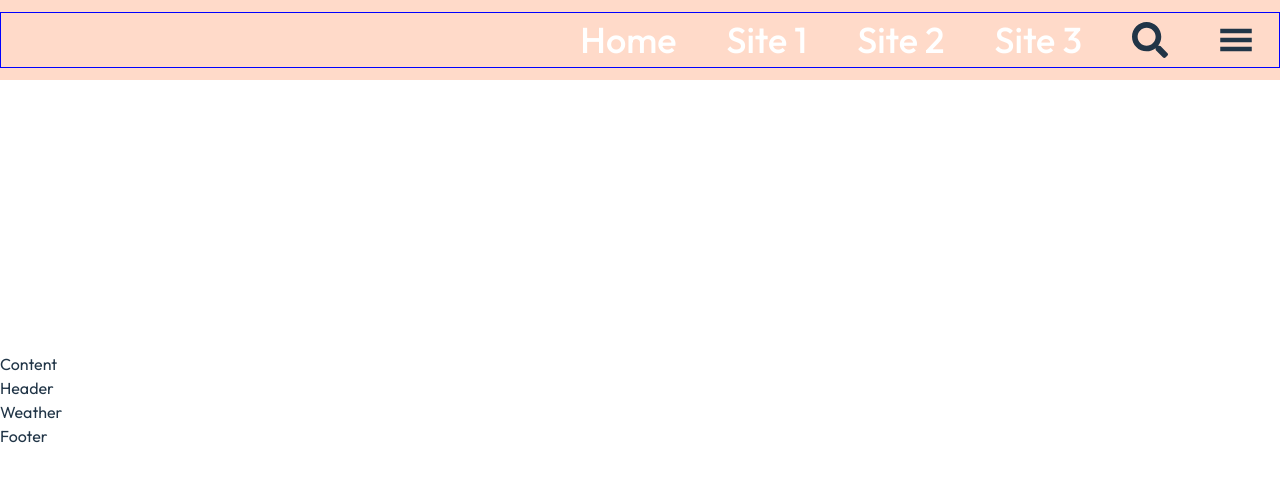
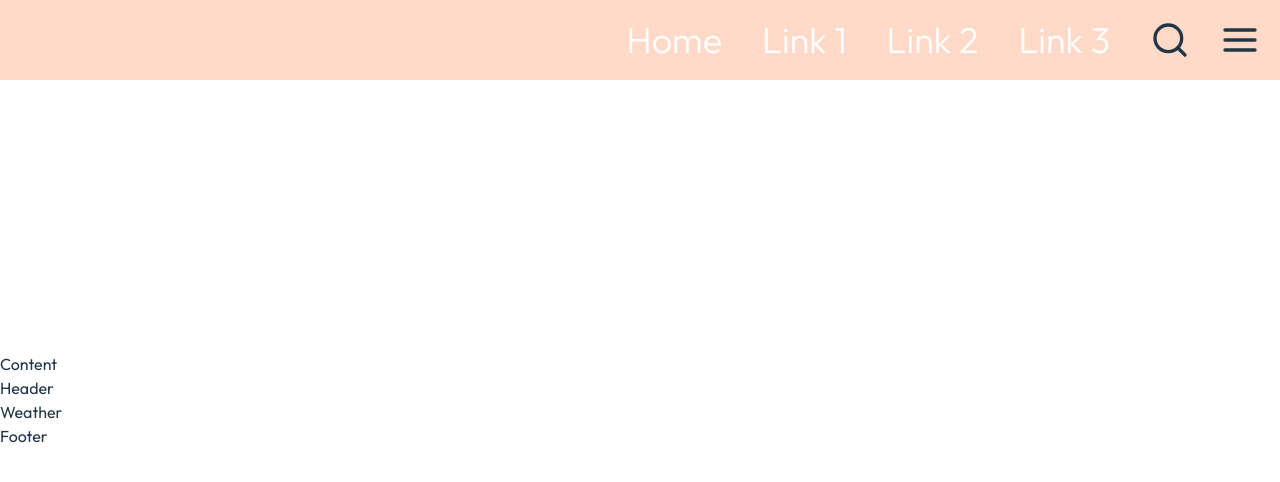
Before and after one commit to jhn322/holmsund-information, a React (Vite) app: page / in a window 1280 px wide. Shown: the top 482 px of the page. Built offline with nearby package versions, Linux system fonts and the light colour scheme.

Commit message:
worked on the nav styling and to conditionally render a mobile friendly menu

```diff
--- a/src/App.jsx
+++ b/src/App.jsx
@@ -14,9 +14,9 @@ const App = () => {
           <Routes>
             <Route>
               <Route path="/" element={<Content />} />
-              <Route path="/site1" element={<Content page="site1" />} />
-              <Route path="/site2" element={<Content page="site2" />} />
-              <Route path="/site3" element={<Content page="site3" />} />
+              <Route path="/link1" element={<Content page="link1" />} />
+              <Route path="/link2" element={<Content page="link2" />} />
+              <Route path="/link3" element={<Content page="link3" />} />
             </Route>
           </Routes>
         </nav>
--- a/src/components/Navigation.jsx
+++ b/src/components/Navigation.jsx
@@ -1,44 +1,112 @@
-import React from "react";
+import React, { useState } from "react";
 import { NavLink } from "react-router-dom";
 import styles from "../styles/Navigation.module.css";
-import { GiHamburgerMenu } from "react-icons/gi";
-import { FaSearch } from "react-icons/fa";
+import { FiMenu, FiSearch, FiX } from "react-icons/fi";
 
 const Navigation = () => {
+  const [isMenuOpen, setIsMenuOpen] = useState(false);
+
+  const toggleMenu = () => {
+    setIsMenuOpen(!isMenuOpen);
+  };
+
   return (
     <nav>
-      <div className={styles.navContainer}>
+      <div
+        className={`${styles.navContainer} ${
+          isMenuOpen ? styles.menuOpen : ""
+        }`}
+      >
         <div className={styles.navItems}>
-          <ul className={styles.navList}>
+          <ul
+            className={`${styles.navList} ${isMenuOpen ? styles.menuOpen : ""}`}
+          >
             <li>
-              <NavLink to="/" activeClassName={styles.active}>
+              <NavLink
+                to="/"
+                activeClassName={styles.active}
+                className={`${styles.navLink} ${
+                  isMenuOpen ? styles.menuOpen : ""
+                }`}
+              >
                 Home
               </NavLink>
             </li>
             <li>
-              <NavLink to="/site1" activeClassName={styles.active}>
-                Site 1
+              <NavLink
+                to="/link1"
+                activeClassName={styles.active}
+                className={`${styles.navLink} ${
+                  isMenuOpen ? styles.menuOpen : ""
+                }`}
+              >
+                Link 1
               </NavLink>
             </li>
             <li>
-              <NavLink to="/site2" activeClassName={styles.active}>
-                Site 2
+              <NavLink
+                to="/link2"
+                activeClassName={styles.active}
+                className={`${styles.navLink} ${
+                  isMenuOpen ? styles.menuOpen : ""
+                }`}
+              >
+                Link 2
               </NavLink>
             </li>
             <li>
-              <NavLink to="/site3" activeClassName={styles.active}>
-                Site 3
+              <NavLink
+                to="/link3"
+                activeClassName={styles.active}
+                className={`${styles.navLink} ${
+                  isMenuOpen ? styles.menuOpen : ""
+                }`}
+              >
+                Link 3
+              </NavLink>
+            </li>
+          </ul>
+          <div
+            className={`${styles.navIcons} ${
+              isMenuOpen ? styles.menuOpen : ""
+            }`}
+          >
+            <div className={styles.search}>
+              <FiSearch />
+            </div>
+            <FiMenu onClick={toggleMenu} />
+          </div>
+        </div>
+      </div>
+      {isMenuOpen && (
+        <div className={styles.menuWrapper} onClick={toggleMenu}>
+          <div className={styles.closeIcon}>
+            <FiX />
+          </div>
+          <ul className={styles.openMenu}>
+            <li>
+              <NavLink to="/" activeclassname={styles.active}>
+                Home
               </NavLink>
             </li>
             <li>
-              <FaSearch />
+              <NavLink to="/link1" activeclassname={styles.active}>
+                Link 1
+              </NavLink>
             </li>
             <li>
-              <GiHamburgerMenu />
+              <NavLink to="/link2" activeclassname={styles.active}>
+                Link 2
+              </NavLink>
+            </li>
+            <li>
+              <NavLink to="/link3" activeclassname={styles.active}>
+                Link 3
+              </NavLink>
             </li>
           </ul>
         </div>
-      </div>
+      )}
     </nav>
   );
 };
--- a/src/styles/Navigation.module.css
+++ b/src/styles/Navigation.module.css
@@ -18,7 +18,7 @@ li {
   align-items: flex-end;
   justify-content: center;
   width: 100%;
-  height: 10vh;
+  height: 7vh;
   position: fixed;
   top: 0;
   background-color: rgba(255, 193, 165, 0.6);
@@ -30,7 +30,6 @@ li {
   flex-direction: row;
   justify-content: flex-end;
   width: 100%;
-  border: 1px solid blue;
 }
 
 /* Text links in nav */
@@ -44,7 +43,7 @@ li {
 
 /* Nav icons */
 .navList li svg {
-  font-size: 36px;
+  font-size: 34px;
   cursor: pointer;
   transition: color 0.3s;
 }
@@ -53,16 +52,127 @@ li {
 .navList li {
   display: flex;
   align-items: center;
-  margin: 0 25px;
+  margin: 0 15px;
   font-size: 36px;
 }
 
 .navList li a {
   color: #fff;
   transition: color 0.3s;
+  font-weight: 300;
 }
 
 .navList li:hover a,
 .navList li:hover svg {
   color: rgb(255, 100, 29);
 }
+
+.navLink {
+  display: none;
+}
+
+.navIcons {
+  display: flex;
+  justify-content: center;
+  align-items: center;
+  margin: 0 20px;
+  font-size: 34px;
+  cursor: pointer;
+}
+
+.searchIcon,
+.menuIcon {
+  transition: color 0.3s;
+}
+
+.search {
+  display: flex;
+  align-items: center;
+  justify-content: center;
+  margin-right: 30px;
+}
+
+/* ------------- Burger menu ------------- */
+.menuWrapper {
+  position: fixed;
+  top: 0;
+  left: 0;
+  width: 100%;
+  height: 100%;
+  background-color: rgba(191, 54, 12, 0.8);
+  z-index: 100;
+}
+
+.openMenu {
+  list-style: none;
+  padding: 0;
+  margin: 0;
+  position: absolute;
+  top: 50%;
+  left: 50%;
+  transform: translate(-50%, -50%);
+}
+
+.openMenu li {
+  margin-bottom: 20px;
+}
+
+.openMenu li a {
+  color: white;
+  text-decoration: none;
+  font-size: 50px;
+}
+
+.openMenu li a:hover,
+.closeIcon:hover,
+.searchIcon:hover,
+.menuIcon:hover {
+  color: rgb(255, 100, 29);
+}
+
+.closeIcon {
+  position: absolute;
+  top: 33px;
+  right: 15px;
+  font-size: 50px;
+  cursor: pointer;
+}
+
+/* Hides nav items when this menu is open */
+.menuOpen .navList,
+.menuOpen .navIcons {
+  display: none;
+}
+
+/* Desktop */
+@media only screen and (min-width: 1200px) {
+  /* Main nav */
+  .navContainer {
+    height: 10vh;
+  }
+
+  .navList li {
+    margin: 0 20px;
+  }
+
+  /* Nav icons */
+  .navList li svg {
+    font-size: 40px;
+  }
+
+  .navLink {
+    display: flex;
+  }
+
+  .navIcons {
+    font-size: 40px;
+  }
+}
+
+/* Tablet size */
+@media only screen and (min-width: 901px) and (max-width: 1199px) {
+}
+
+/* Smaller tablet size */
+@media only screen and (min-width: 801px) and (max-width: 900px) {
+}
```
